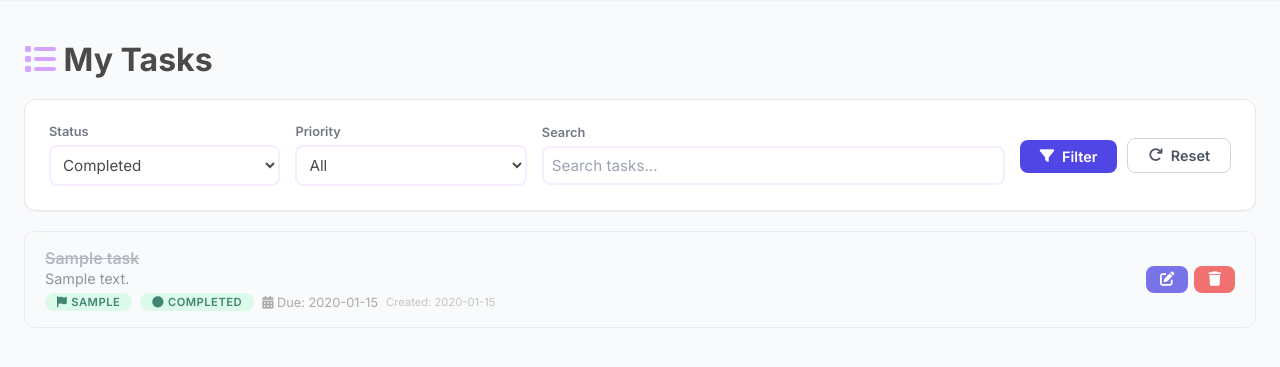
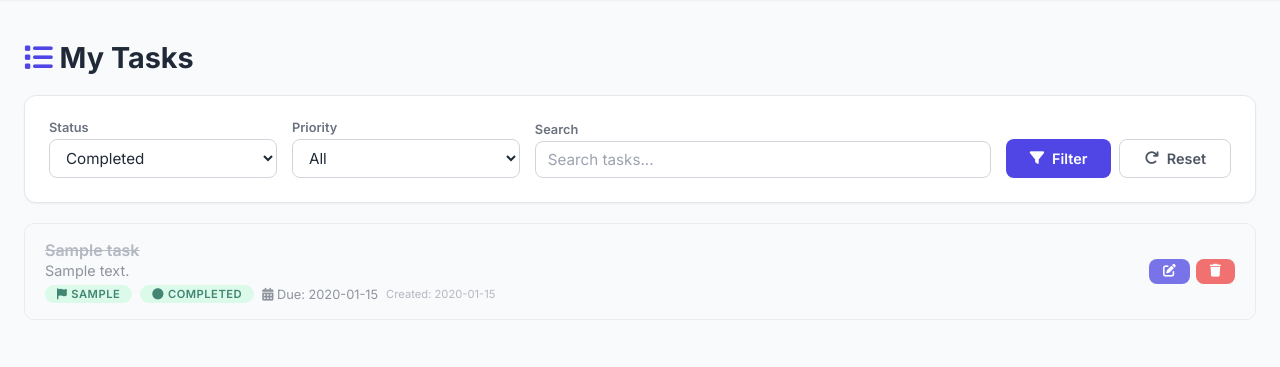
Before and after one commit to vineee08/task-manager-flask, a Flask app: template templates/task.html in a window 1280 px wide. Shown: the part 66-433 px from the top of the page. Run offline with Flask 3, Linux system fonts and the light colour scheme; tables that the repository leaves empty hold one stand-in row (values such as "Sample post"); the template is opened without the code that fills it: values that come from a table or form of the project are taken from there, most other values are stand-ins (such as "Sample title", 1, 10 or a date in 2020).

Commit message:
Update task.html

```diff
--- a/templates/task.html
+++ b/templates/task.html
@@ -3,40 +3,40 @@
 {% block title %}My Tasks - TaskFlow{% endblock %}
 
 {% block content %}
-<h1 style="color: #4A4A4A; margin-bottom: 20px;">
-    <i class="fas fa-list" style="color: #D4A5FF;"></i> My Tasks
+<h1 style="color: var(--gray-800); margin-bottom: 20px; font-size: 1.8rem;">
+    <i class="fas fa-list" style="color: var(--primary);"></i> My Tasks
 </h1>
 
 <!-- Filter Bar -->
-<div class="card" style="margin-bottom: 20px;">
-    <form method="GET" style="display: flex; gap: 15px; flex-wrap: wrap; align-items: center;">
-        <div style="flex: 1; min-width: 150px;">
-            <label style="display: block; font-size: 0.8rem; opacity: 0.7;">Status</label>
-            <select name="status" style="width: 100%; padding: 8px; border-radius: 8px; background: rgba(255,255,255,0.6); color: #4A4A4A; border: 2px solid rgba(212,165,255,0.2);">
+<div class="card">
+    <form method="GET" style="display: flex; gap: 15px; flex-wrap: wrap; align-items: flex-end;">
+        <div style="flex: 1; min-width: 140px;">
+            <label style="display: block; font-size: 0.8rem; color: var(--gray-500); margin-bottom: 4px;">Status</label>
+            <select name="status" style="width: 100%; padding: 8px 12px; border-radius: 8px; border: 1px solid var(--gray-300);">
                 <option value="all" {% if status == 'all' %}selected{% endif %}>All</option>
                 <option value="Pending" {% if status == 'Pending' %}selected{% endif %}>Pending</option>
                 <option value="Completed" {% if status == 'Completed' %}selected{% endif %}>Completed</option>
             </select>
         </div>
-        <div style="flex: 1; min-width: 150px;">
-            <label style="display: block; font-size: 0.8rem; opacity: 0.7;">Priority</label>
-            <select name="priority" style="width: 100%; padding: 8px; border-radius: 8px; background: rgba(255,255,255,0.6); color: #4A4A4A; border: 2px solid rgba(212,165,255,0.2);">
+        <div style="flex: 1; min-width: 140px;">
+            <label style="display: block; font-size: 0.8rem; color: var(--gray-500); margin-bottom: 4px;">Priority</label>
+            <select name="priority" style="width: 100%; padding: 8px 12px; border-radius: 8px; border: 1px solid var(--gray-300);">
                 <option value="all" {% if priority == 'all' %}selected{% endif %}>All</option>
                 <option value="High" {% if priority == 'High' %}selected{% endif %}>High</option>
                 <option value="Medium" {% if priority == 'Medium' %}selected{% endif %}>Medium</option>
                 <option value="Low" {% if priority == 'Low' %}selected{% endif %}>Low</option>
             </select>
         </div>
-        <div style="flex: 2; min-width: 200px;">
-            <label style="display: block; font-size: 0.8rem; opacity: 0.7;">Search</label>
+        <div style="flex: 2; min-width: 180px;">
+            <label style="display: block; font-size: 0.8rem; color: var(--gray-500); margin-bottom: 4px;">Search</label>
             <input type="text" name="search" value="{{ search }}" placeholder="Search tasks..."
-                   style="width: 100%; padding: 8px; border-radius: 8px; background: rgba(255,255,255,0.6); color: #4A4A4A; border: 2px solid rgba(212,165,255,0.2);">
+                   style="width: 100%; padding: 8px 12px; border-radius: 8px; border: 1px solid var(--gray-300);">
         </div>
-        <div style="display: flex; gap: 10px; align-items: flex-end;">
-            <button type="submit" class="btn btn-primary" style="padding: 8px 20px;">
+        <div style="display: flex; gap: 8px;">
+            <button type="submit" class="btn btn-primary">
                 <i class="fas fa-filter"></i> Filter
             </button>
-            <a href="{{ url_for('tasks') }}" class="btn btn-outline" style="padding: 8px 20px; text-decoration: none;">
+            <a href="{{ url_for('tasks') }}" class="btn btn-outline">
                 <i class="fas fa-redo"></i> Reset
             </a>
         </div>
@@ -45,7 +45,7 @@
 
 <!-- Tasks List -->
 {% if tasks %}
-    <div style="display: grid; gap: 15px;">
+    <div style="display: grid; gap: 12px;">
         {% for task in tasks %}
             <div class="task-card {% if task.status == 'Completed' %}completed{% endif %}">
                 <div class="task-content">
@@ -66,25 +66,25 @@
                             <i class="fas fa-circle"></i> {{ task.status }}
                         </span>
                         {% if task.due_date %}
-                            <span style="opacity: 0.6; font-size: 0.8rem; color: #4A4A4A;">
+                            <span style="color: var(--gray-500); font-size: 0.8rem;">
                                 <i class="fas fa-calendar-alt"></i> Due: {{ task.due_date.strftime('%Y-%m-%d') }}
                             </span>
                         {% endif %}
-                        <span style="opacity: 0.4; font-size: 0.7rem; color: #4A4A4A;">
+                        <span style="color: var(--gray-400); font-size: 0.7rem;">
                             Created: {{ task.created_at.strftime('%Y-%m-%d') }}
                         </span>
                     </div>
                 </div>
                 <div class="task-actions">
                     {% if task.status != 'Completed' %}
-                        <a href="{{ url_for('complete_task', task_id=task.id) }}" class="btn btn-success" style="padding: 6px 14px;">
-                            <i class="fas fa-check"></i> Complete
+                        <a href="{{ url_for('complete_task', task_id=task.id) }}" class="btn btn-success btn-sm">
+                            <i class="fas fa-check"></i> Done
                         </a>
                     {% endif %}
-                    <a href="{{ url_for('edit_task', task_id=task.id) }}" class="btn btn-primary" style="padding: 6px 14px;">
+                    <a href="{{ url_for('edit_task', task_id=task.id) }}" class="btn btn-primary btn-sm">
                         <i class="fas fa-edit"></i>
                     </a>
-                    <a href="{{ url_for('delete_task', task_id=task.id) }}" class="btn btn-danger" style="padding: 6px 14px;" onclick="return confirm('Delete this task?')">
+                    <a href="{{ url_for('delete_task', task_id=task.id) }}" class="btn btn-danger btn-sm" onclick="return confirm('Delete this task?')">
                         <i class="fas fa-trash"></i>
                     </a>
                 </div>
@@ -93,10 +93,10 @@
     </div>
 {% else %}
     <div class="card" style="text-align: center; padding: 40px;">
-        <i class="fas fa-inbox" style="font-size: 3rem; opacity: 0.3; margin-bottom: 20px; color: #D4A5FF;"></i>
-        <h3 style="color: #4A4A4A;">No tasks found</h3>
-        <p style="opacity: 0.7; color: #4A4A4A;">Create your first task now!</p>
-        <a href="{{ url_for('add_task') }}" class="btn btn-success" style="margin-top: 20px;">
+        <i class="fas fa-inbox" style="font-size: 3rem; color: var(--gray-300); margin-bottom: 16px;"></i>
+        <h3 style="color: var(--gray-600);">No tasks found</h3>
+        <p style="color: var(--gray-400); margin-bottom: 16px;">Create your first task now!</p>
+        <a href="{{ url_for('add_task') }}" class="btn btn-primary">
             <i class="fas fa-plus"></i> Add Task
         </a>
     </div>
```
